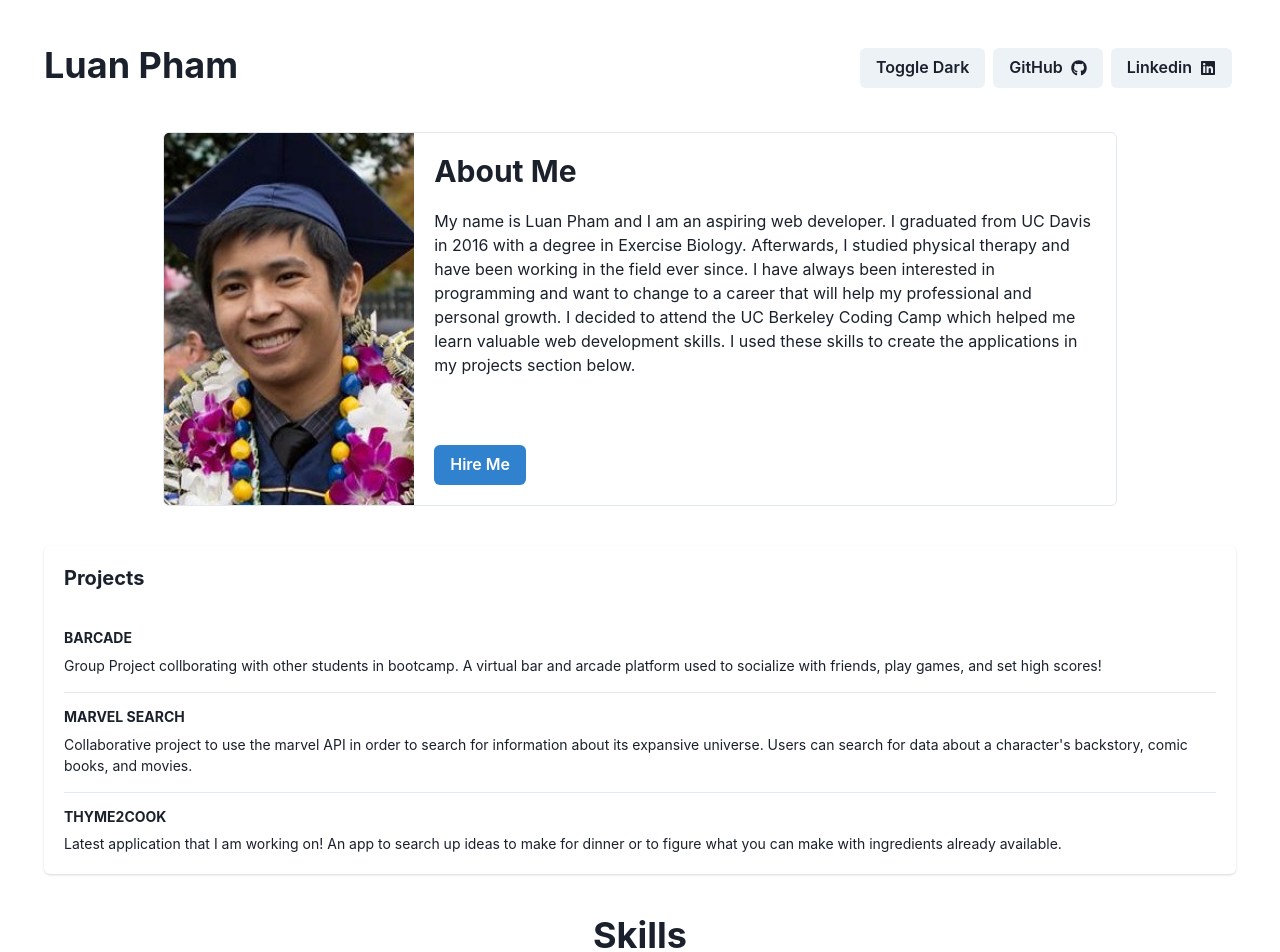
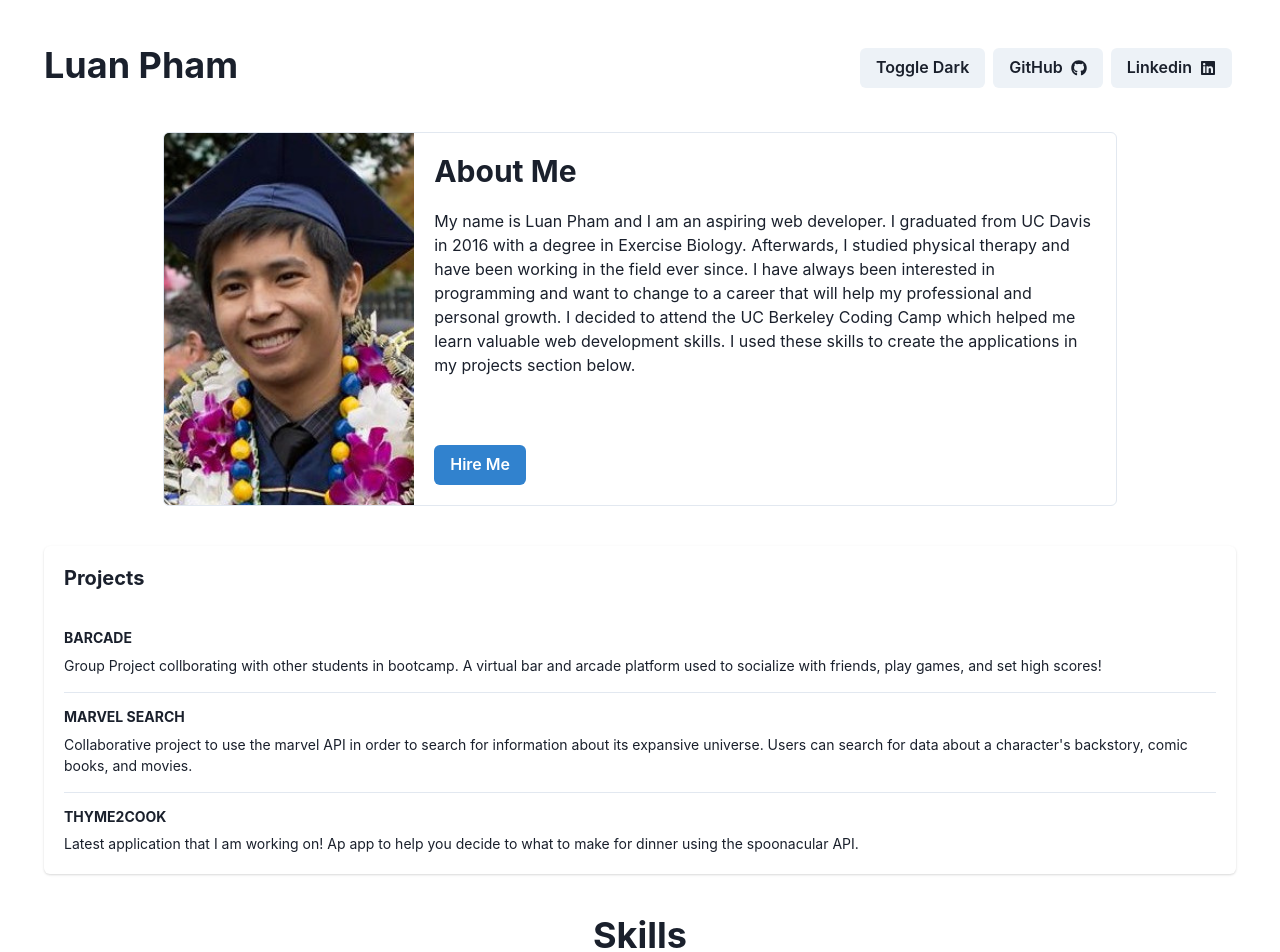
Before and after one commit to Luan-Pham/Portfolio2, a React (Create React App) app: page / in a window 1280 px wide. Shown: the top 952 px of the page. Built offline with nearby package versions, Linux system fonts and the light colour scheme.

Commit message:
changed descirption of thyme

```diff
--- a/src/components/Projects.js
+++ b/src/components/Projects.js
@@ -8,7 +8,7 @@ import {
   Text,
   StackDivider,
   Link,
-} from "@chakra-ui/react";
+} from '@chakra-ui/react';
 
 function Projects() {
   return (
@@ -55,11 +55,12 @@ function Projects() {
                 href="https://luan-pham.github.io/Password-Generator/"
                 isExternal
               >
-               Thyme2Cook
+                Thyme2Cook
               </Link>
             </Heading>
             <Text pt="2" fontSize="sm">
-              Latest application that I am working on! An app to search up ideas to make for dinner or to figure what you can make with ingredients already available.
+              Latest application that I am working on! Ap app to help you decide
+              to what to make for dinner using the spoonacular API.
             </Text>
           </Box>
         </Stack>
```
